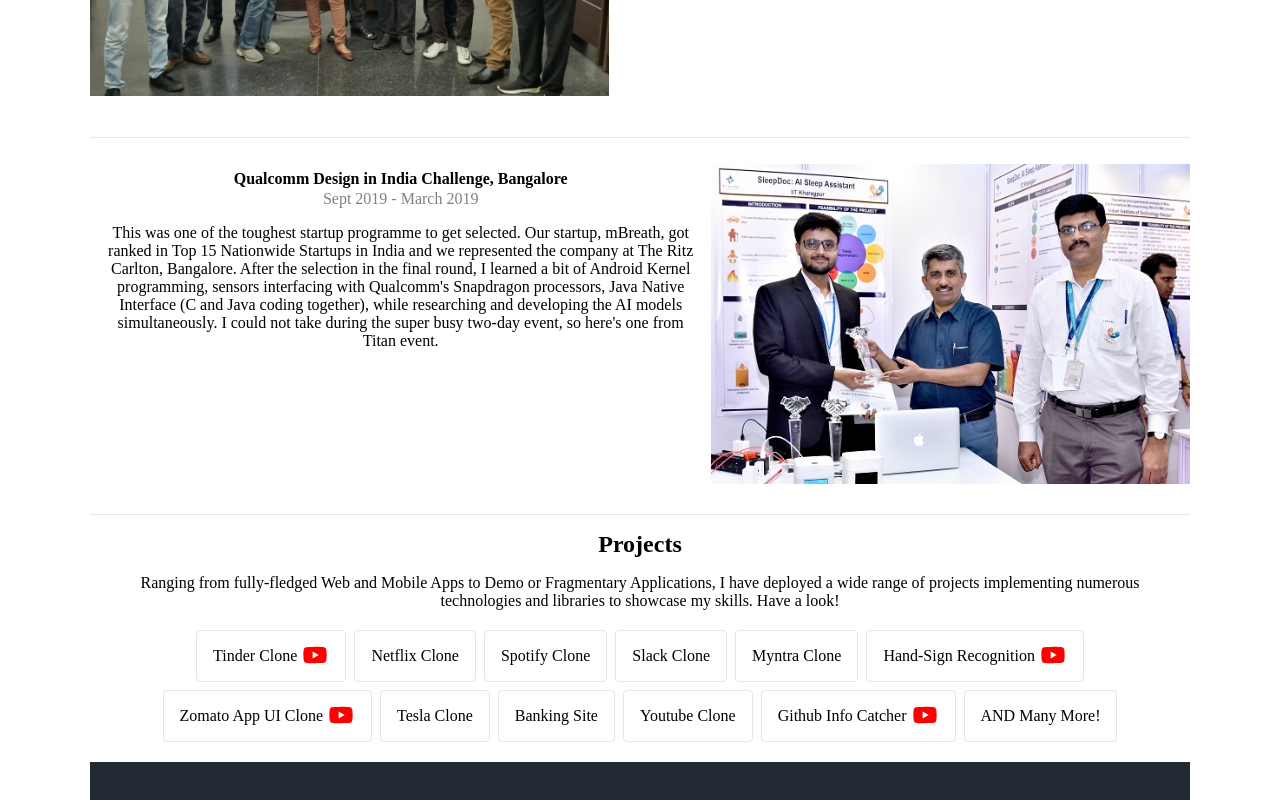
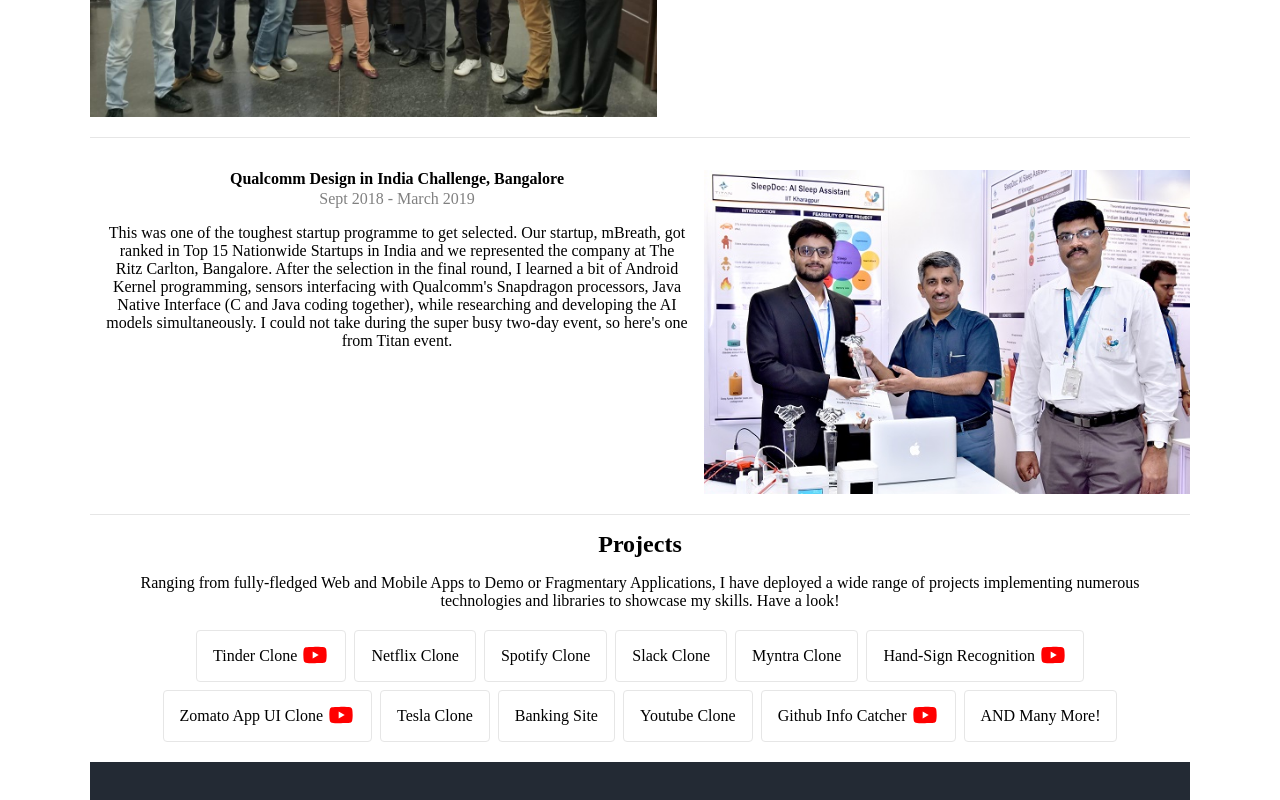
Before and after one commit to abhiram11/Portfolio-from-Scratch, a React (Create React App) app: page / in a window 1280 px wide. Shown: the part 2800-3600 px from the top of the page. Built offline with nearby package versions, Linux system fonts and the light colour scheme; a web font is replaced by a local one.

Commit message:
trying to finalize on skills section, align malfunctioning on skill

```diff
--- a/src/App.css
+++ b/src/App.css
@@ -3,6 +3,6 @@
   height: 100%;
   text-align: center;
   max-width: 1100px;
-  min-width: 480px;
+  min-width: 420px;
   margin: 0 auto;
 }
--- a/src/components/Contact/index.js
+++ b/src/components/Contact/index.js
@@ -22,14 +22,14 @@
       </div>
       <div className="contact">
         <a href="https://github.com/abhiram11" target="_blank" rel="noreferrer">
-          <GitHubIcon sx={{ fontSize: 48 }} />
+          <GitHubIcon sx={{ fontSize: 36 }} />
         </a>
         <a
           href="https://www.linkedin.com/in/abhiram-satpute/"
           target="_blank"
           rel="noreferrer"
         >
-          <LinkedInIcon sx={{ fontSize: 48 }} />
+          <LinkedInIcon sx={{ fontSize: 36 }} />
         </a>
         <a
           href="https://stackoverflow.com/users/8185479/abhiram-satput%c3%a9"
@@ -49,14 +49,14 @@
           target="_blank"
           rel="noreferrer"
         >
-          <YouTubeIcon sx={{ fontSize: 48 }} />
+          <YouTubeIcon sx={{ fontSize: 36 }} />
         </a>
         <a
           href="https://twitter.com/abhiram_satpute"
           target="_blank"
           rel="noreferrer"
         >
-          <TwitterIcon sx={{ fontSize: 48 }} />
+          <TwitterIcon sx={{ fontSize: 36 }} />
         </a>
       </div>
       <div className="blogs">
--- a/src/components/Experience/Experience.css
+++ b/src/components/Experience/Experience.css
@@ -20,19 +20,21 @@
   display: flex;
   flex-direction: column;
   padding: 1rem;
-  min-width: 360px;
+  min-width: 240px;
 }
 
 .experience__wrapper__a {
   /* border: 1px solid red; */
   display: flex;
   padding: 1rem 0;
-  justify-content: space-around;
+  margin: 0 auto;
+  /* justify-content: space-around; */
 }
 
 .experience__wrapper__b {
   display: flex;
   flex-direction: row-reverse;
+  /* justify-content: space-around; */
   padding: 1rem 0;
   border-top: 1px solid #e6e6e6;
   border-bottom: 1px solid #e6e6e6;
@@ -51,8 +53,9 @@
   /* margin: 0 auto; */
 }
 .experience__wrapper__image {
+  padding-top: 1rem;
   height: 340px;
-  width: 100%;
+  /* width: 100%; */
 
   object-fit: contain;
 }
--- a/src/components/Experience/index.js
+++ b/src/components/Experience/index.js
@@ -118,7 +118,7 @@
           <div className="experience__wrapper__lower">
             <h4>Qualcomm Design in India Challenge, Bangalore</h4>
             <p className="experience__wrapper__duration">
-              Sept 2019 - March 2019
+              Sept 2018 - March 2019
             </p>
             <p>
               This was one of the toughest startup programme to get selected.
--- a/src/components/Intro/Intro.css
+++ b/src/components/Intro/Intro.css
@@ -15,6 +15,7 @@
   grid-template-columns: repeat(4, minmax(100px, 1fr));
   grid-gap: 25px;
   padding: 25px;
+  margin: auto 0;
   border-radius: 5px;
   cursor: pointer;
   box-shadow: 0px 10px 10px -5px rgba(0, 0, 0, 0.05);
@@ -49,6 +50,7 @@
 }
 
 .skills__cover__h3 {
+  margin: auto 0;
   color: "#26212e";
 }
 
```
